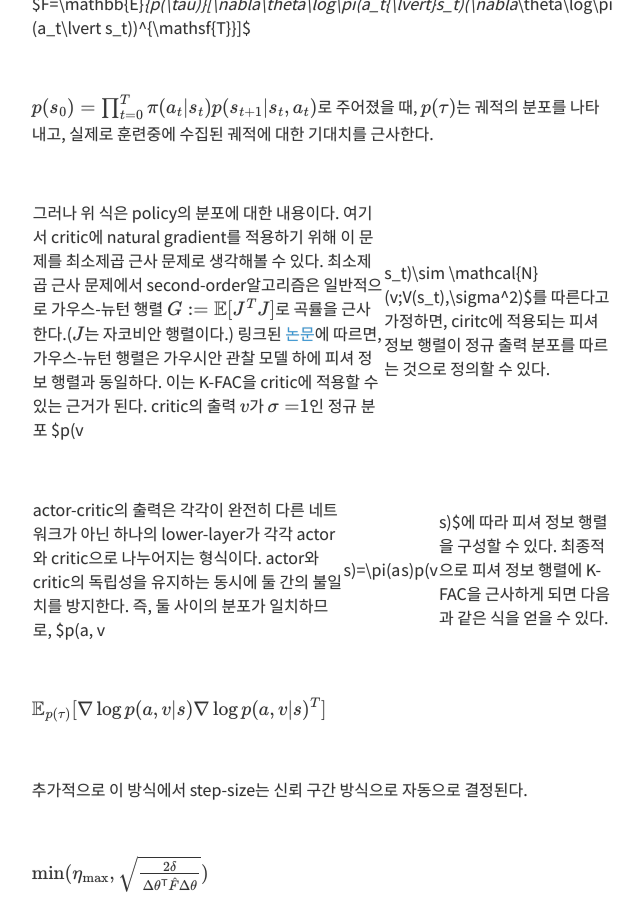
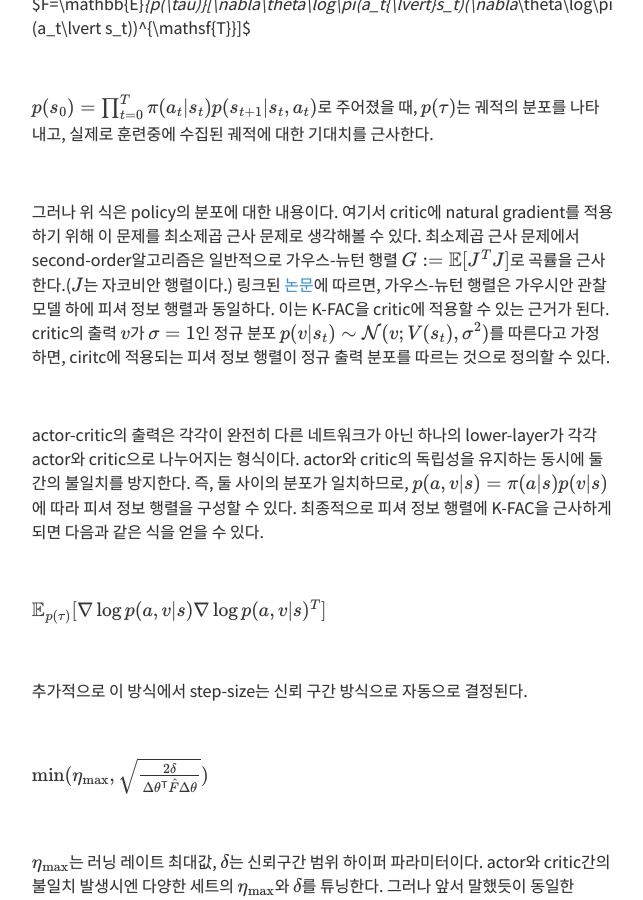
Before and after one commit to Clarit7/clarit7.github.io, a Jekyll site: the page built from _posts/2020-12-30-acktr.md, in a window 1280 px wide and 900 px high, scrolled down 2851 px. Shown: the whole window, without its empty margins (317-960 px from the left). Built offline with Jekyll 4.4.1, drawn with Linux system fonts in a browser that asks for light colours; some web fonts are replaced; formulas are drawn with MathJax 3; comment, search, counter and statistics services are not loaded.

Commit message:
Update 2020-12-30-acktr.md

```diff
--- a/_posts/2020-12-30-acktr.md
+++ b/_posts/2020-12-30-acktr.md
@@ -90,11 +90,11 @@ $p(s_0)=\prod_{t=0}^{T}\pi(a_t\lvert s_t)p(s_{t+1}\lvert s_t,a_t)$로 주어졌
 
 <br/>
 
-그러나 위 식은 policy의 분포에 대한 내용이다. 여기서 critic에 natural gradient를 적용하기 위해 이 문제를 최소제곱 근사 문제로 생각해볼 수 있다. 최소제곱 근사 문제에서 second-order알고리즘은 일반적으로 가우스-뉴턴 행렬 $G:=\mathbb{E}[J^TJ]$로 곡률을 근사한다.($J$는 자코비안 행렬이다.) 링크된 [논문](https://arxiv.org/abs/1412.1193)에 따르면, 가우스-뉴턴 행렬은 가우시안 관찰 모델 하에 피셔 정보 행렬과 동일하다. 이는 K-FAC을 critic에 적용할 수 있는 근거가 된다. critic의 출력 $v$가 $\sigma = 1$인 정규 분포 $p(v|s_t)\sim \mathcal{N}(v;V(s_t),\sigma^2)$를 따른다고 가정하면, ciritc에 적용되는 피셔 정보 행렬이 정규 출력 분포를 따르는 것으로 정의할 수 있다.
+그러나 위 식은 policy의 분포에 대한 내용이다. 여기서 critic에 natural gradient를 적용하기 위해 이 문제를 최소제곱 근사 문제로 생각해볼 수 있다. 최소제곱 근사 문제에서 second-order알고리즘은 일반적으로 가우스-뉴턴 행렬 $G:=\mathbb{E}[J^TJ]$로 곡률을 근사한다.($J$는 자코비안 행렬이다.) 링크된 [논문](https://arxiv.org/abs/1412.1193)에 따르면, 가우스-뉴턴 행렬은 가우시안 관찰 모델 하에 피셔 정보 행렬과 동일하다. 이는 K-FAC을 critic에 적용할 수 있는 근거가 된다. critic의 출력 $v$가 $\sigma = 1$인 정규 분포 $p(v\lvert{s_t})\sim\mathcal{N}(v;V(s_t),\sigma^2)$를 따른다고 가정하면, ciritc에 적용되는 피셔 정보 행렬이 정규 출력 분포를 따르는 것으로 정의할 수 있다.
 
 <br/>
 
-actor-critic의 출력은 각각이 완전히 다른 네트워크가 아닌 하나의 lower-layer가 각각 actor와 critic으로 나누어지는 형식이다. actor와 critic의 독립성을 유지하는 동시에 둘 간의 불일치를 방지한다. 즉, 둘 사이의 분포가 일치하므로, $p(a, v|s)=\pi(a|s)p(v|s)$에 따라 피셔 정보 행렬을 구성할 수 있다. 최종적으로 피셔 정보 행렬에 K-FAC을 근사하게 되면 다음과 같은 식을 얻을 수 있다.
+actor-critic의 출력은 각각이 완전히 다른 네트워크가 아닌 하나의 lower-layer가 각각 actor와 critic으로 나누어지는 형식이다. actor와 critic의 독립성을 유지하는 동시에 둘 간의 불일치를 방지한다. 즉, 둘 사이의 분포가 일치하므로, $p(a,v\lvert{s})=\pi(a\lvert{s})p(v\lvert{s})$에 따라 피셔 정보 행렬을 구성할 수 있다. 최종적으로 피셔 정보 행렬에 K-FAC을 근사하게 되면 다음과 같은 식을 얻을 수 있다.
 
 <br/>
 
```
